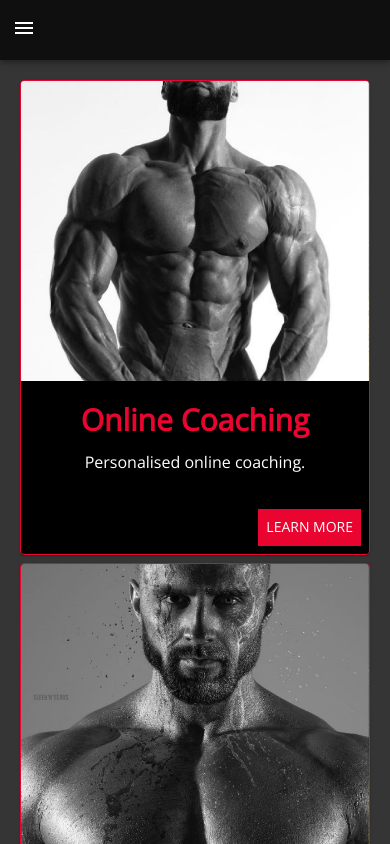
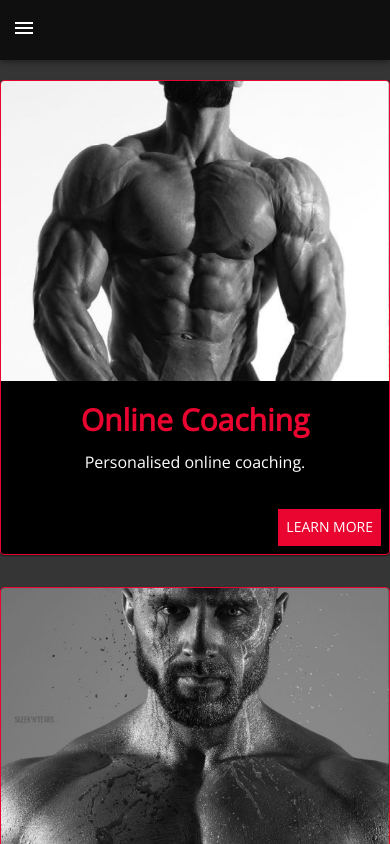
Before and after one commit to fs1g17/fs1g17.github.io, a React (Create React App) app: page /shop in a window 390 px wide. Shown: the top 844 px of the page. Built offline with nearby package versions, Linux system fonts and the light colour scheme.

Commit message:
Make shop grid and cards responsive
Make the cards 100% width on smaller screens - so it looks good on phones

```diff
--- a/src/components/shop-card/ShopCard.tsx
+++ b/src/components/shop-card/ShopCard.tsx
@@ -17,7 +17,14 @@ export interface ShopCardProps {
 const ResponsiveCard = styled(Card)(({ theme }) => ({
   background: "black",
   border: '1px solid #E9052F',
-  width: 350,
+  // width: 350,
+  minWidth: 300,
+  [theme.breakpoints.up('xs')]: {
+    width: '100vw',
+  },
+  [theme.breakpoints.up('sm')]: {
+    width: 350,
+  },
 }));
 
 const ShopCard = (props: ShopCardProps) => (
--- a/src/screens/Shop/ShopGrid.tsx
+++ b/src/screens/Shop/ShopGrid.tsx
@@ -18,10 +18,11 @@ const ShopGrid = ({ shopCards }: ShopGridProps) => {
     <div style={{ width: '80%', marginLeft: 'auto', marginRight: 'auto', marginTop: 80 }}>
       <Grid
         container
-        rowSpacing={1}
+        rowSpacing={4}
         columnSpacing={{ xs: 0, sm: 2, md: 3, lg: 4 }}
         alignItems="center"
         justifyContent="center"
+        paddingBottom={4}
       >
         {shopCards.map(shopCard => (
           <Grid item>
```
